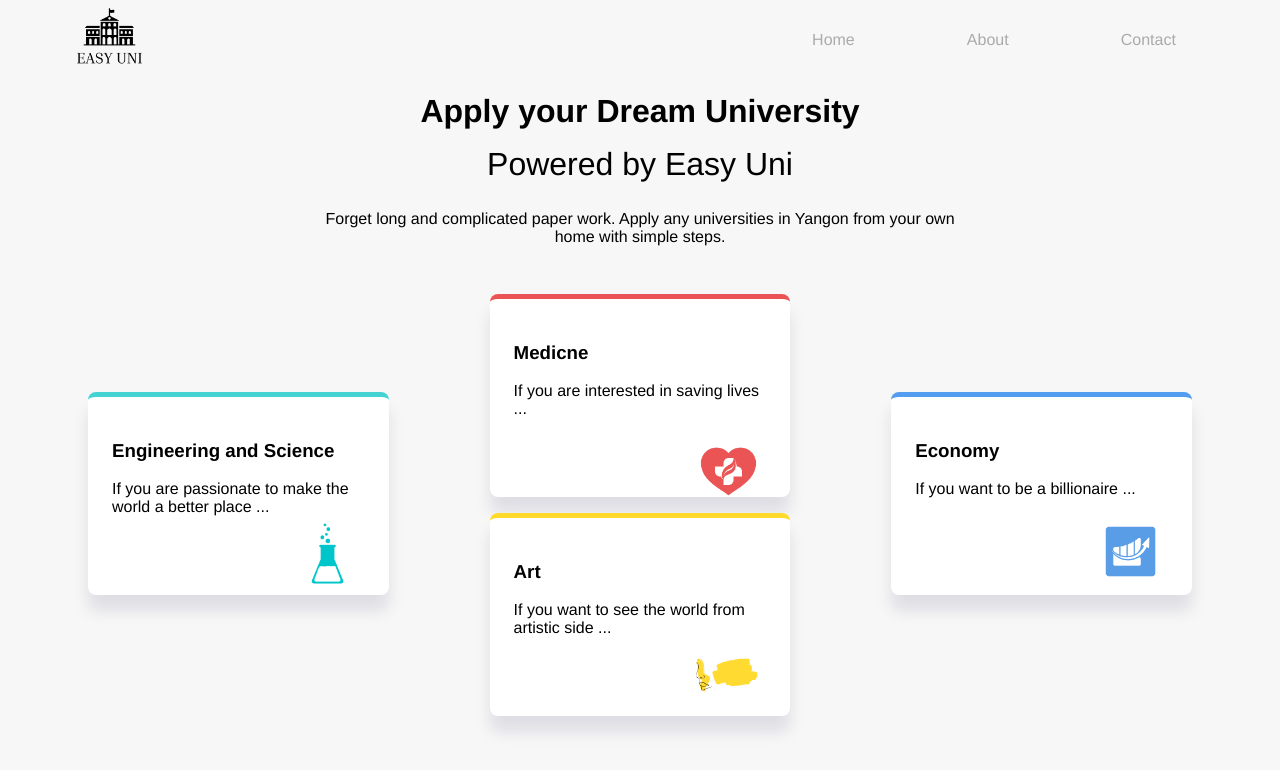
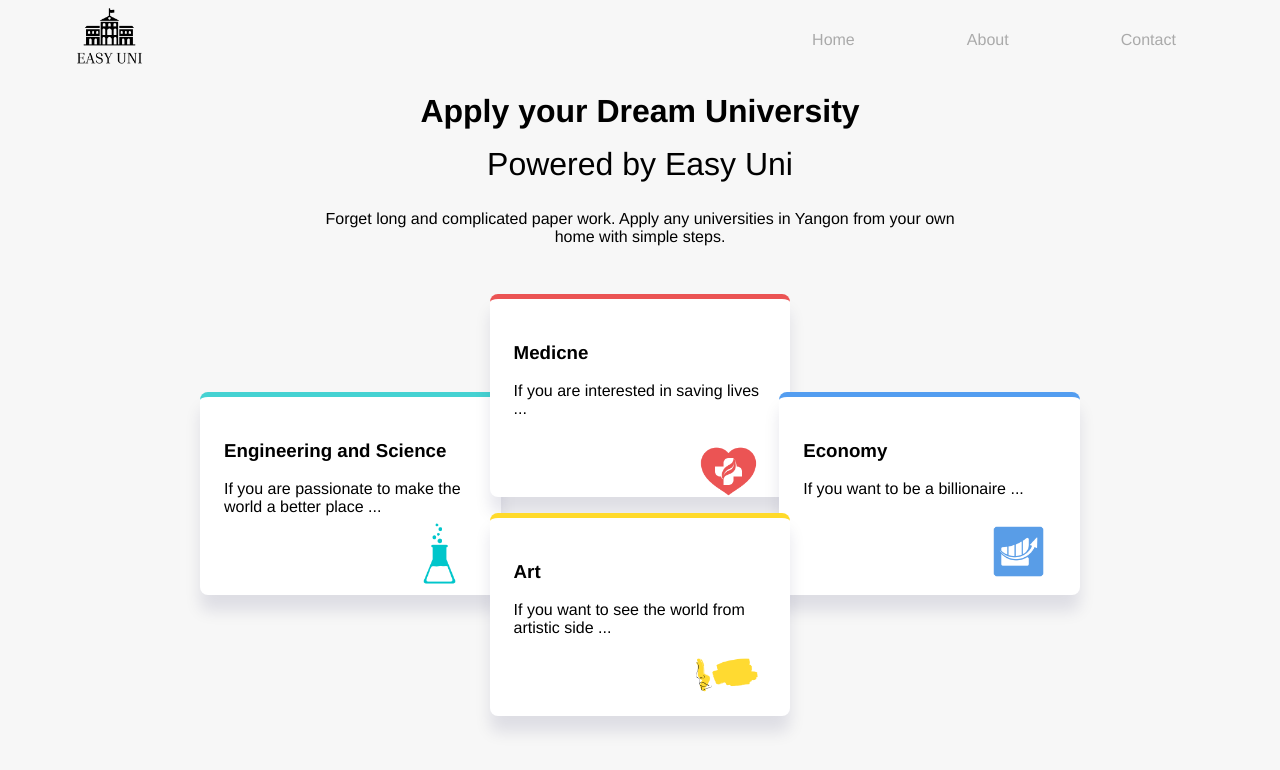
Before and after one commit to Linnhtetoo/Easy-Uni, a plain HTML site: page index.html in a window 1280 px wide. Drawn offline with Linux system fonts and the light colour scheme.

Commit message:
Update style.css
I add left and right from 5rem to 12rem.

```diff
--- a/style.css
+++ b/style.css
@@ -72,7 +72,7 @@ div.card:hover > div.container:not(:hover) {
     border-top: 5px solid #45d2d2;
     position: absolute;
     top: 23rem;
-    left: 5rem; /*12rem*/
+    left: 12rem; /*12rem*/
     transition: all 750ms ease-in-out 100ms;
 }
 
@@ -122,7 +122,7 @@ div.card:hover > div.container:not(:hover) {
     position: absolute;
     border-top: 5px solid #539df0;
     top: 23rem;
-    right: 5rem;
+    right: 12rem;
     transition: all 750ms ease-in-out 100ms;
 }
 
```
